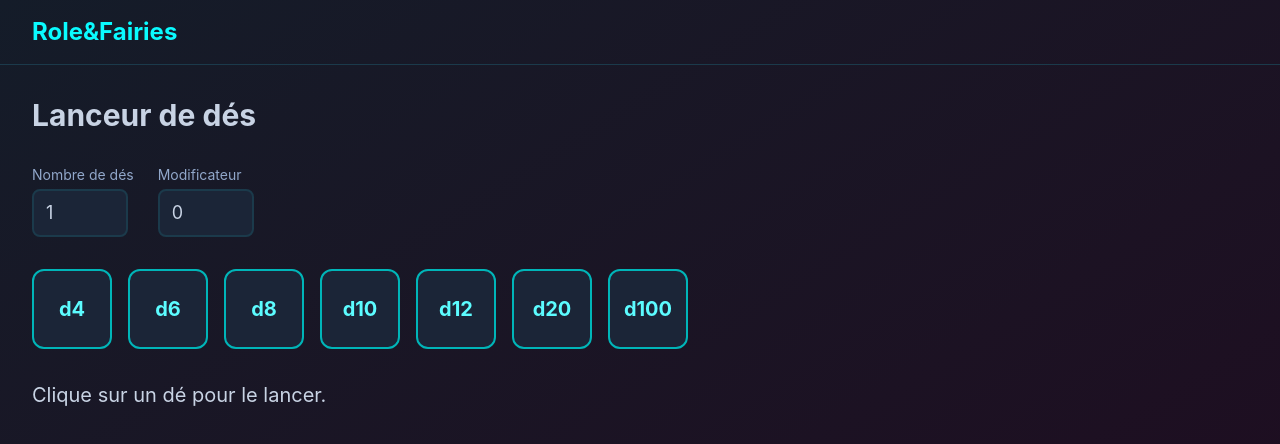
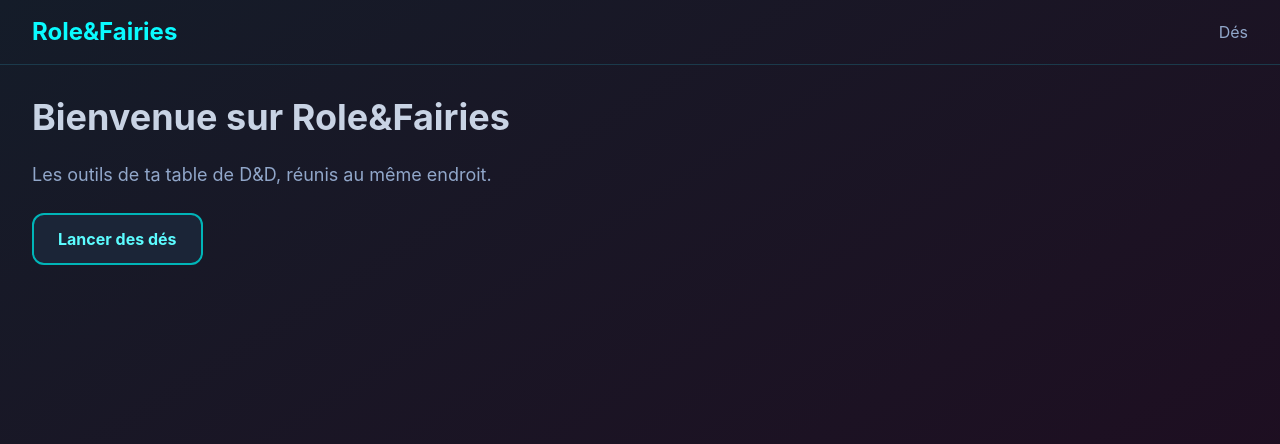
Before and after one commit to Commaboo/Role-Fairies, a React (Vite) app: page / in a window 1280 px wide. Shown: the top 444 px of the page. Built offline with nearby package versions, Linux system fonts and the light colour scheme.

Commit message:
feat: ajouter la navigation avec React Router

```diff
--- a/package.json
+++ b/package.json
@@ -14,6 +14,7 @@
     "@tailwindcss/vite": "^4.3.3",
     "react": "^19.2.8",
     "react-dom": "^19.2.8",
+    "react-router": "^8.4.0",
     "tailwindcss": "^4.3.3"
   },
   "devDependencies": {
--- a/src/App.tsx
+++ b/src/App.tsx
@@ -1,12 +1,26 @@
+import { createBrowserRouter } from 'react-router'
+import { RouterProvider } from 'react-router/dom'
 import Layout from './components/Layout'
 import DiceRoller from './features/dice/DiceRoller'
+import ErrorPage from './pages/ErrorPage'
+import HomePage from './pages/HomePage'
+import NotFoundPage from './pages/NotFoundPage'
+
+const router = createBrowserRouter([
+  {
+    path: '/',
+    Component: Layout,
+    ErrorBoundary: ErrorPage,
+    children: [
+      { index: true, Component: HomePage },
+      { path: 'des', Component: DiceRoller },
+      { path: '*', Component: NotFoundPage },
+    ],
+  },
+])
 
 function App() {
-  return (
-    <Layout>
-      <DiceRoller />
-    </Layout>
-  )
+  return <RouterProvider router={router} />
 }
 
 export default App
--- a/src/components/Header.tsx
+++ b/src/components/Header.tsx
@@ -1,7 +1,27 @@
+import { Link, NavLink } from 'react-router'
+
+const NAV_LINKS = [{ to: '/des', label: 'Dés' }]
+
+function navLinkClass({ isActive }: { isActive: boolean }) {
+  return isActive
+    ? 'font-bold text-stormy-teal-700'
+    : 'text-deep-space-blue-800 hover:text-stormy-teal-800'
+}
+
 function Header() {
   return (
-    <header className="border-b border-charcoal-blue-500 px-8 py-4">
-      <p className="text-2xl font-bold text-stormy-teal-700">Role&Fairies</p>
+    <header className="flex flex-wrap items-center justify-between gap-4 border-b border-charcoal-blue-500 px-8 py-4">
+      <Link to="/" className="text-2xl font-bold text-stormy-teal-700">
+        Role&Fairies
+      </Link>
+
+      <nav className="flex gap-6">
+        {NAV_LINKS.map((link) => (
+          <NavLink key={link.to} to={link.to} className={navLinkClass}>
+            {link.label}
+          </NavLink>
+        ))}
+      </nav>
     </header>
   )
 }
--- a/src/components/Layout.tsx
+++ b/src/components/Layout.tsx
@@ -1,15 +1,13 @@
-import type { ReactNode } from 'react'
+import { Outlet } from 'react-router'
 import Header from './Header'
 
-type LayoutProps = {
-  children: ReactNode
-}
-
-function Layout({ children }: LayoutProps) {
+function Layout() {
   return (
     <div className="min-h-screen bg-linear-to-br from-deep-space-blue-300 to-deep-purple-200 text-deep-space-blue-900">
       <Header />
-      <main className="p-8">{children}</main>
+      <main className="p-8">
+        <Outlet />
+      </main>
     </div>
   )
 }
--- /dev/null
+++ b/src/pages/ErrorPage.tsx
@@ -0,0 +1,23 @@
+import { isRouteErrorResponse, useRouteError } from 'react-router'
+
+function getErrorMessage(error: unknown): string {
+  if (isRouteErrorResponse(error)) return `${error.status} ${error.statusText}`
+  if (error instanceof Error) return error.message
+  return 'Erreur inconnue'
+}
+
+function ErrorPage() {
+  const error = useRouteError()
+
+  return (
+    <main className="min-h-screen bg-deep-space-blue-300 p-8 text-deep-space-blue-900">
+      <h1 className="text-3xl font-bold">Oups, un sort a mal tourné</h1>
+      <p className="mt-4 text-deep-space-blue-800">{getErrorMessage(error)}</p>
+      <a href="/" className="mt-6 inline-block text-stormy-teal-700 hover:underline">
+        Retour à l'accueil
+      </a>
+    </main>
+  )
+}
+
+export default ErrorPage
--- /dev/null
+++ b/src/pages/HomePage.tsx
@@ -0,0 +1,20 @@
+import { Link } from 'react-router'
+
+function HomePage() {
+  return (
+    <section className="flex max-w-2xl flex-col gap-6">
+      <h1 className="text-4xl font-bold">Bienvenue sur Role&Fairies</h1>
+      <p className="text-lg text-deep-space-blue-800">
+        Les outils de ta table de D&D, réunis au même endroit.
+      </p>
+      <Link
+        to="/des"
+        className="w-fit rounded-xl border-2 border-stormy-teal-600 bg-deep-space-blue-400 px-6 py-3 font-bold text-stormy-teal-800 hover:bg-deep-space-blue-500"
+      >
+        Lancer des dés
+      </Link>
+    </section>
+  )
+}
+
+export default HomePage
--- /dev/null
+++ b/src/pages/NotFoundPage.tsx
@@ -0,0 +1,17 @@
+import { Link } from 'react-router'
+
+function NotFoundPage() {
+  return (
+    <section className="flex flex-col gap-4">
+      <h1 className="text-3xl font-bold">Page introuvable</h1>
+      <p className="text-deep-space-blue-800">
+        Cette page s'est perdue quelque part dans le donjon.
+      </p>
+      <Link to="/" className="w-fit text-stormy-teal-700 hover:underline">
+        Retour à l'accueil
+      </Link>
+    </section>
+  )
+}
+
+export default NotFoundPage
```
Also changed, not shown: vercel.json (added), 1 other file (tests, documents, lock files or other folders).
